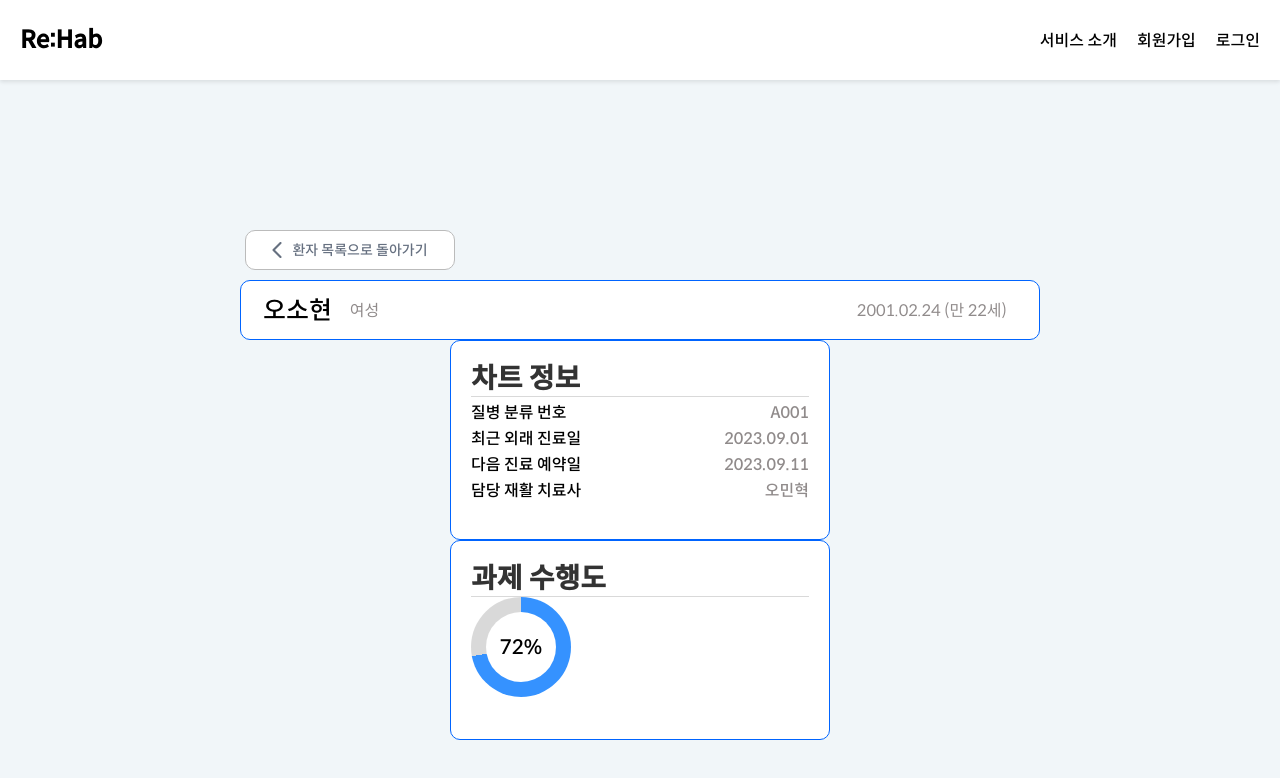
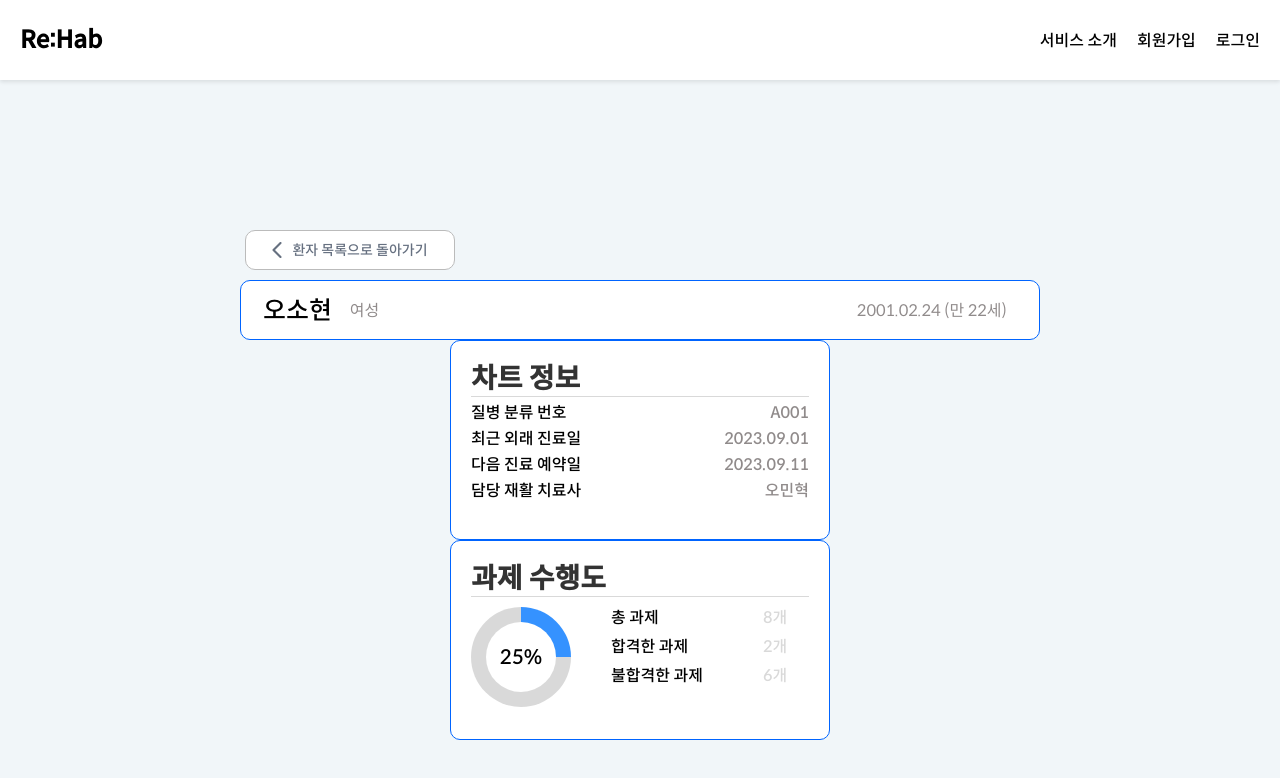
Before and after one commit to sync-without-async/Rehab-FrontEnd, a React (Vite) app: page /doctordetail in a window 1280 px wide. Shown: the top 778 px of the page. Built offline with nearby package versions, Linux system fonts and the light colour scheme.

Commit message:
Feat: 전문의가 확인하는 환자 과제 수행도 컴포넌트 완성 (login-api연결)

```diff
--- a/src/components/DoctorDashBoard/CircleChart.jsx
+++ b/src/components/DoctorDashBoard/CircleChart.jsx
@@ -10,6 +10,8 @@ const Outer = styled.div`
   align-items: center;
   justify-content: center;
   position: relative;
+  margin-top: 10px;
+  margin-right: 20px;
 `;
 
 const Inner = styled.div`
--- a/src/components/DoctorDashBoard/DoctorCheckHW.jsx
+++ b/src/components/DoctorDashBoard/DoctorCheckHW.jsx
@@ -1,5 +1,6 @@
 import styled from "styled-components";
 import CircularChart from "./CircleChart";
+import { getUserExercises } from "../../librarys/login-api";
 
 const Container = styled.div`
   width: 380px;
@@ -31,14 +32,65 @@ const Divider = styled.hr`
   margin-top: 0px;
 `;
 
+const ExerciseInfo = styled.div`
+  display: flex;
+  flex-direction: column;
+  margin-top: 10px;
+  margin-left: 20px;
+`;
+
+const ExerciseItem = styled.div`
+  display: flex;
+  justify-content: space-between;
+  align-items: center;
+  margin-bottom: 8px;
+
+  & > span:first-child {
+    font-size: 16px;
+    color: #000000;
+    margin-right: 60px;
+  }
+
+  & > span {
+    font-size: 16px;
+    color: #000000;
+  }
+
+  & > span:last-child {
+    color: #D9D9D9;
+  }
+`;
+
 
 const DoctorCheckHW = () => {
+  const userId = "HL0001";
+
+  const exercises = getUserExercises(userId);
+  const totalExercises = exercises.length;
+  const passedExercises = exercises.filter(exercise => exercise.judgement === "합격").length;
+  const failedExercises = totalExercises - passedExercises;
 
   return (
     <Container>
       <Title>과제 수행도</Title>
       <Divider />
-      <CircularChart totalExercises={100} passedExercises={72} />
+      <div style={{ display: 'flex' }}>
+        <CircularChart totalExercises={totalExercises} passedExercises={passedExercises} />
+        <ExerciseInfo>
+          <ExerciseItem>
+            <span>총 과제</span>
+            <span>{`${totalExercises}개`}</span>
+          </ExerciseItem>
+          <ExerciseItem>
+            <span>합격한 과제</span>
+            <span>{`${passedExercises}개`}</span>
+          </ExerciseItem>
+          <ExerciseItem>
+            <span>불합격한 과제</span>
+            <span>{`${failedExercises}개`}</span>
+          </ExerciseItem>
+        </ExerciseInfo>
+      </div>
     </Container>
   );
 };
```
